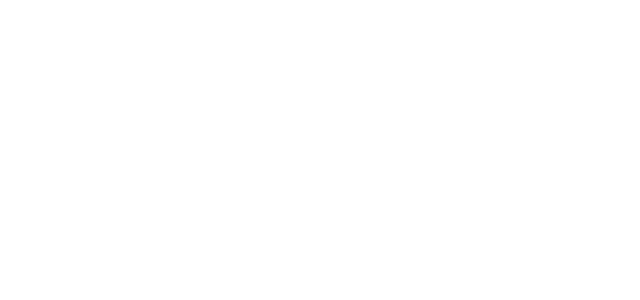
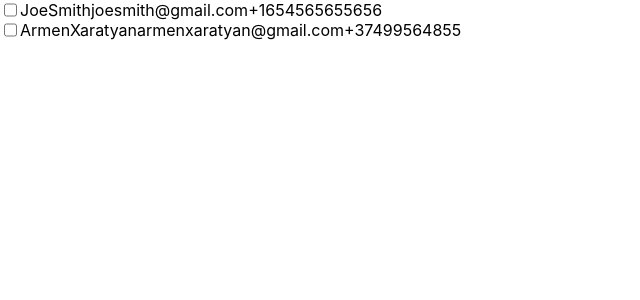
Before and after one commit to ghumash/ContactManager, a React (Create React App) app: page / in a window 1280 px wide. Shown: the top 300 px of the page, without its empty margins (0-640 px from the left). Built offline with nearby package versions, Linux system fonts and the light colour scheme.

Commit message:
Refactor: "ListItem" component

```diff
--- a/src/App/App.js
+++ b/src/App/App.js
@@ -1,11 +1,27 @@
 import "./App.css";
+import { list } from "../const";
+import ListItem from "../ListItem/ListItem";
 import Header from "../Header/Header";
-
 
 export default function App() {
   return (
     <div className="App">
       <Header />
+      <div>
+        {list.map((item) => {
+          return (
+            <ListItem
+              key={item.id}
+              id={item.id}
+              avatar={item.avatar}
+              firstName={item.firstName}
+              lastName={item.lastName}
+              email={item.email}
+              phone={item.phone}
+            />
+          );
+        })}
+      </div>
     </div>
   );
 }
--- a/src/Header/Header.jsx
+++ b/src/Header/Header.jsx
@@ -1,7 +1,5 @@
 import "./Header.css";
 
 export default function Header() {
-    <div className="Header">
-
-    </div>
+  return <div className="Header"></div>;
 }
--- a/src/ListItem/ListItem.css
+++ b/src/ListItem/ListItem.css
@@ -0,0 +1,3 @@
+.ListItem-container {
+    display: flex;
+}
--- a/src/ListItem/ListItem.jsx
+++ b/src/ListItem/ListItem.jsx
@@ -1,11 +1,25 @@
-export default function ListItem () {
-    return (
-        <div>
-            <input type="checkbox"/>
-            <div></div>
-            <div></div>
-            <div></div>
-            <div></div>
-        </div>
-    )
+import "./ListItem.css";
+
+export default function ListItem({
+  id,
+  avatar,
+  firstName,
+  lastName,
+  email,
+  phone,
+  profession,
+}) {
+  return (
+    <div className="ListItem-container">
+      <input type="checkbox" />
+      <div>{avatar}</div>
+      <div>
+        {firstName}
+        {lastName}
+      </div>
+      <div>{email}</div>
+      <div>{phone}</div>
+      <div>{profession}</div>
+    </div>
+  );
 }
```
